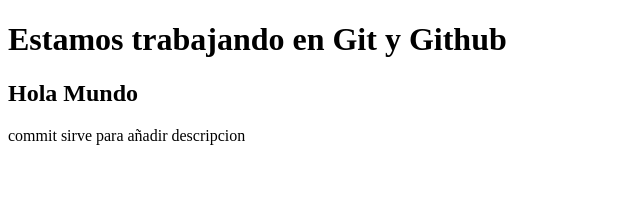
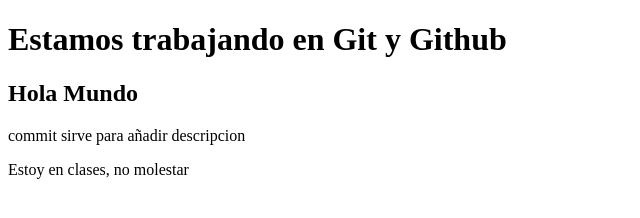
Before and after one commit to Peverme/estructura, a plain HTML site: page index.html in a window 1280 px wide. Shown: the whole page, without its empty margins (0-640 px from the left). Drawn offline with Linux system fonts and the light colour scheme.

Commit message:
Ultima actualización

```diff
--- a/index.html
+++ b/index.html
@@ -9,5 +9,8 @@
     <h1>Estamos trabajando en Git y Github</h1>
     <h2>Hola Mundo</h2>
     <p> commit sirve para añadir descripcion</p>
+    <div>
+        <p>Estoy en clases, no molestar</p>
+    </div>
 </body>
 </html>
```
